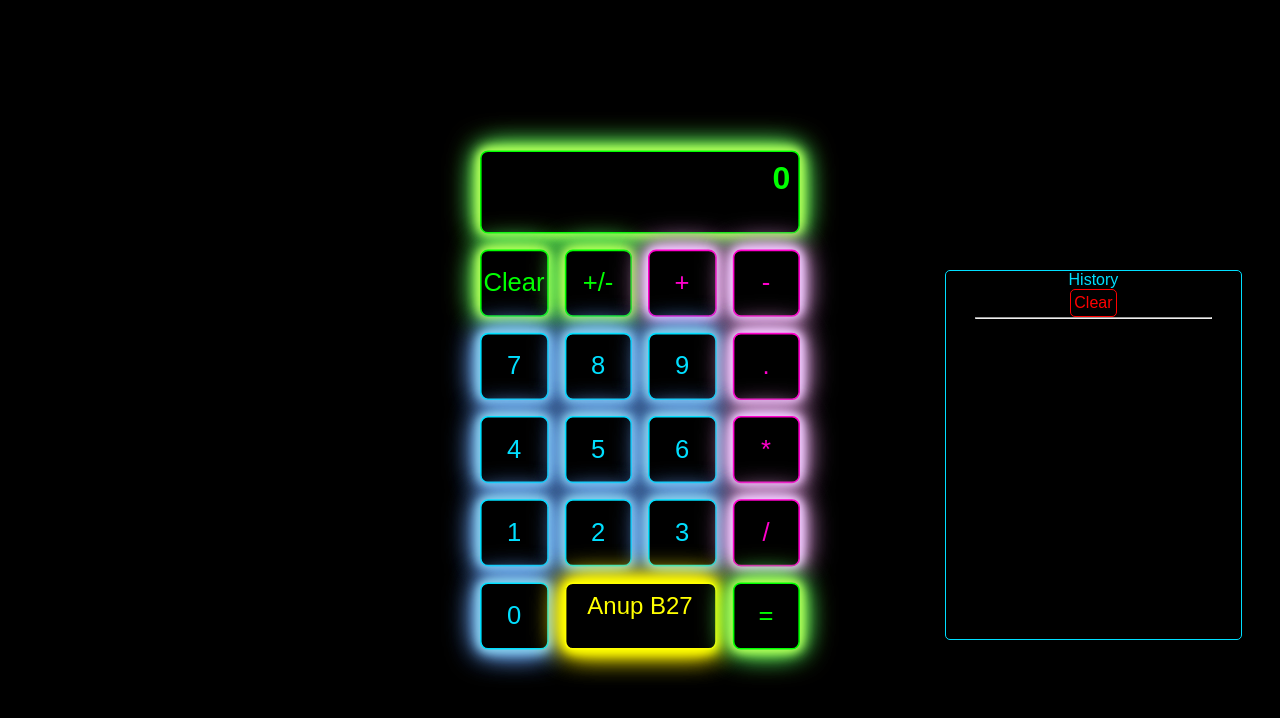
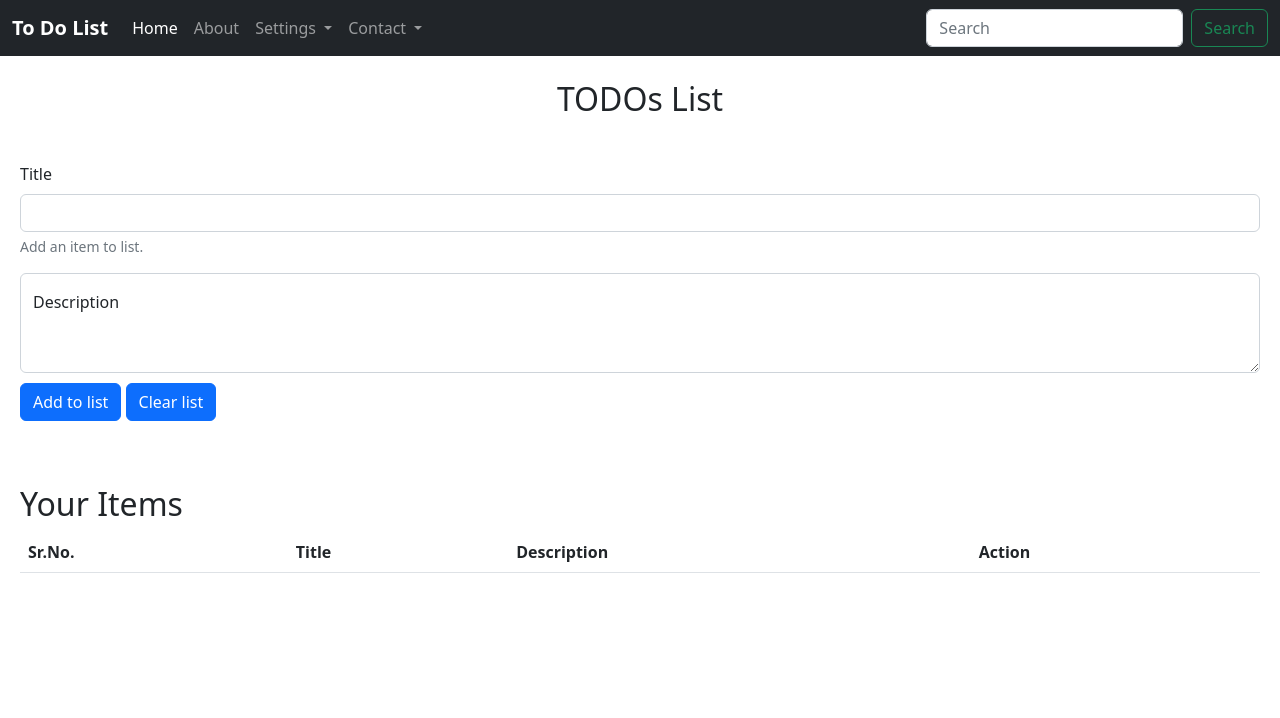
Before and after one commit to anupdhoble/jsTodoProject, a plain HTML site: page index.html in a window 1280 px wide. Drawn offline with nearby package versions, Linux system fonts and the light colour scheme; a web font is replaced by a local one.

Commit message:
Update index.html

```diff
--- a/index.html
+++ b/index.html
@@ -1,295 +1,185 @@
-<!DOCTYPE html>
-<html>
+<!doctype html>
+<html lang="en">
 
 <head>
-    <link href="https://fonts.googleapis.com/css2?family=Roboto:wght@400;700&display=swap" rel="stylesheet">
-    <title>Calculator</title>
-    <style>
-        @import url('https://fonts.googleapis.com/css2?family=Monomaniac+One&display=swap');
-
-        * {
-            margin: 0;
-            padding: 0;
-        }
-
-        body {
-            font-family: 'Monomaniac One', sans-serif;
-            background-color: black;
-            width: 100vw;
-            height: 100vh;
-        }
-
-        #container {
-            display: flex;
-            justify-content: center;
-            align-items: center;
-            height: 100vh;
-        }
-
-        .calculator {
-            transform: scale(1.6);
-            display: grid;
-            grid-template-columns: repeat(4, 1fr);
-            gap: 10px;
-            width: 200px;
-        }
-
-        .result {
-            grid-column: 1 / span 4;
-            height: 40px;
-            text-align: right;
-            box-shadow: 0 0 5px #B2FF59, 0 0 8px #B2FF59, 0 0 10px #B2FF59, 0 0 20px #B2FF59, 0 0 15px #00C853, 0 0 20px #00C853;
-            border: 1px solid #00ff00;
-            padding: 5px;
-            border-radius: 5px;
-            background-color: black;
-            color: #00ff00;
-            font-weight: bold;
-            font-size: 20px;
-        }
-
-        .buttonnull {
-            grid-column: 2 / span 2;
-            text-align: right;
-            border: 1px solid #ffff00;
-            padding: 5px;
-            box-shadow: 0 0 5px #FFFF00, 0 0 8px #FFFF00, 0 0 10px #FFFF00, 0 0 20px #FFFF00, 0 0 15px #FFDF00, 0 0 20px #FFDF00;
-            border-radius: 5px;
-            background-color: black;
-            color: #ffff00;
-            text-align: center;
-            font-size: 15px;
-        }
-
-        .button {
-            height: 40px;
-            text-align: center;
-            box-shadow: 0 0 5px #B2FF59, 0 0 8px #B2FF59, 0 0 10px #B2FF59, 0 0 20px #B2FF59, 0 0 15px #00C853, 0 0 20px #00C853;
-            border-radius: 5px;
-            line-height: 40px;
-            background-color: black;
-            color: #00ff00;
-            cursor: pointer;
-            border: 1px solid #00ff00;
-        }
-
-        .button:hover {
-            background-color: #00ff00;
-            color: black;
-        }
-
-        .button2 {
-            height: 40px;
-            text-align: center;
-            box-shadow: 0 0 5px #F1CBFF, 0 0 8px #F1CBFF, 0 0 10px #F1CBFF, 0 0 20px #F1CBFF, 0 0 15px #8E4585, 0 0 20px #8E4585;
-            border-radius: 5px;
-            line-height: 40px;
-            background-color: black;
-            color: #ff00cc;
-            cursor: pointer;
-            border: 1px solid #ff00cc;
-        }
-
-        .button2:hover {
-            background-color: #ff00cc;
-            color: black;
-        }
-
-        .button3 {
-            height: 40px;
-            text-align: center;
-            border-radius: 5px;
-            box-shadow: 0 0 5px #87CEEB, 0 0 8px #87CEEB, 0 0 10px #87CEEB, 0 0 20px #87CEEB, 0 0 15px #4169E1, 0 0 20px #4169E1;
-            line-height: 40px;
-            background-color: black;
-            color: #00dfff;
-            cursor: pointer;
-            border: 1px solid #00dfff;
-        }
-
-        .button3:hover {
-            background-color: #00dfff;
-            color: black;
-        }
-
-        #history {
-            height: 46vh;
-            position: absolute;
-            width: 23vw;
-            right: 3vw;
-            bottom: 20vh;
-            background-color: black;
-            color: #00dfff;
-            border: 1px solid #00dfff;
-            border-radius: 5px;
-        }
-
-        .buttonclear {
-            height: 20px;
-            display: flex;
-            justify-content: center;
-            align-items: center;
-            padding: 3px;
-            border-radius: 5px;
-            background-color: black;
-            color: red;
-            cursor: pointer;
-            border: 1px solid red;
-        }
-
-        .buttonclear:hover {
-            background-color: red;
-            color: white;
-        }
-
-        .histchild1 {
-            display: flex;
-            justify-content: center;
-            align-items: center;
-            flex-direction: column;
-        }
-
-        #history hr {
-            width: 80%;
-        }
-
-        .histchild2 {
-            color: #00dfff;
-            height: 80%;
-            width: 100%;
-            overflow-y: auto;
-        }
-
-        .histitem {
-
-            padding:5px;
-            text-align: right;
-        }
-    </style>
+    <meta charset="utf-8">
+    <meta name="viewport" content="width=device-width, initial-scale=1">
+    <title>To Do List</title>
+    <link href="https://cdn.jsdelivr.net/npm/bootstrap@5.2.0/dist/css/bootstrap.min.css" rel="stylesheet"
+        integrity="sha384-gH2yIJqKdNHPEq0n4Mqa/HGKIhSkIHeL5AyhkYV8i59U5AR6csBvApHHNl/vI1Bx" crossorigin="anonymous">
 </head>
 
 <body>
-    <div id="container">
-        <div class="calculator">
-            <div class="result" id="result">0</div>
-            <div class="button" onclick="clearResult()">Clear</div>
-            <div class="button" onclick="toggleSign()">+/-</div>
-            <div class="button2" onclick="appendOperator('+')">+</div>
-            <div class="button2" onclick="appendOperator('-')">-</div>
-            <div class="button3" onclick="appendNumber('7')">7</div>
-            <div class="button3" onclick="appendNumber('8')">8</div>
-            <div class="button3" onclick="appendNumber('9')">9</div>
-            <div class="button2" onclick="appendOperator('.')">.</div>
-            <div class="button3" onclick="appendNumber('4')">4</div>
-            <div class="button3" onclick="appendNumber('5')">5</div>
-            <div class="button3" onclick="appendNumber('6')">6</div>
-            <div class="button2" onclick="appendOperator('*')">*</div>
-            <div class="button3" onclick="appendNumber('1')">1</div>
-            <div class="button3" onclick="appendNumber('2')">2</div>
-            <div class="button3" onclick="appendNumber('3')">3</div>
-            <div class="button2" onclick="appendOperator('/')">/</div>
-            <div class="button3" onclick="appendNumber('0')">0</div>
-            <div class="buttonnull" onclick="appendNumber('0')">Anup B27</div>
-            <div class="button" onclick="calculate()">=</div>
+    <script src="https://cdn.jsdelivr.net/npm/bootstrap@5.2.0/dist/js/bootstrap.bundle.min.js"
+        integrity="sha384-A3rJD856KowSb7dwlZdYEkO39Gagi7vIsF0jrRAoQmDKKtQBHUuLZ9AsSv4jD4Xa"
+        crossorigin="anonymous"></script>
+
+    <nav class="navbar navbar-expand-lg navbar-dark bg-dark">
+        <div class="container-fluid">
+
+
+
+            <a class="navbar-brand" href="#"><b>To Do List</b></a>
+            <button class="navbar-toggler" type="button" data-bs-toggle="collapse"
+                data-bs-target="#navbarSupportedContent" aria-controls="navbarSupportedContent" aria-expanded="false"
+                aria-label="Toggle navigation">
+                <span class="navbar-toggler-icon"></span>
+            </button>
+            <div class="collapse navbar-collapse" id="navbarSupportedContent">
+                <ul class="navbar-nav me-auto mb-2 mb-lg-0">
+                    <li class="nav-item">
+                        <a class="nav-link active" aria-current="page" href="#">Home</a>
+                    </li>
+                    <li class="nav-item">
+                        <a class="nav-link" href="#">About</a>
+                    </li>
+                    <li class="nav-item dropdown">
+                        <a class="nav-link dropdown-toggle" href="#" role="button" data-bs-toggle="dropdown"
+                            aria-expanded="false">
+                            Settings
+                        </a>
+                        <ul class="dropdown-menu">
+                            <li><a class="dropdown-item" href="#">Technologies used:</a></li>
+                            <li>
+                                <hr class="dropdown-divider">
+                            </li>
+                            <li><a class="dropdown-item" href="#">HTML</a></li>
+                            <li><a class="dropdown-item" href="#">Bootstrap</a></li>
+                            <li><a class="dropdown-item" href="#">Javascript</a></li>
+                        </ul>
+                    </li>
+                    <li class="nav-item dropdown">
+                        <a class="nav-link dropdown-toggle" href="#" role="button" data-bs-toggle="dropdown"
+                            aria-expanded="false">
+                            Contact
+                        </a>
+                        <ul class="dropdown-menu">
+                            <li><a class="dropdown-item" href="#">Made By:</a></li>
+                            <li>
+                                <hr class="dropdown-divider">
+                            </li>
+                            <li><a class="dropdown-item" href="#">Anup Dhoble</a></li>
+                            <li><a class="dropdown-item" href="#">anupdhoble15@gmail.com</a></li>
+                            <li><a class="dropdown-item" href="#">CSE First Year B.E. RCOEM</a></li>
+
+                        </ul>
+                    </li>
+                </ul>
+                <form class="d-flex" role="search">
+                    <input class="form-control me-2" type="search" placeholder="Search" aria-label="Search">
+                    <button class="btn btn-outline-success" type="submit">Search</button>
+                </form>
+            </div>
         </div>
+    </nav>
+
+    <div class="container my-4">
+        <h2 class="text-center">TODOs List</h2>
     </div>
-    <div id="history">
-        <div class="histchild1">
-            History<br>
-            <div class="buttonclear" onclick="clearHistory()">Clear</div>
-            <hr>
+    <div style="padding: 20px;">
+        <div class="mb-3">
+          <label for="title" class="form-label">Title</label>
+          <input type="email" class="form-control" id="title" aria-describedby="emailHelp">
+          <div id="emailHelp" class="form-text">Add an item to list.</div>
         </div>
-        <div class="histchild2"></div>
-    </div>
+
+        <div class="form-floating" style="margin-bottom:10px;">
+            <textarea class="form-control" placeholder="Leave a comment here" id="description" style="height: 100px"></textarea>
+            <label for="description">Description</label>
+          </div>
+
+        <button  id="add" class="btn btn-primary">Add to list</button>
+        <button  id="clear" class="btn btn-primary" onclick="clearnotreserved()">Clear list</button>
+        </div>
+      <div id="items" class="my-4" style="padding: 20px;;">
+        <h2>Your Items</h2>
+        <table class="table">
+            <thead>
+              <tr>
+                <th scope="col">Sr.No.</th>
+                <th scope="col">Title</th>
+                <th scope="col">Description</th>
+                <th scope="col">Action</th>
+
+              </tr>
+            </thead>
+            <tbody id="tablebody">
+              <tr>
+                <th scope="row">1</th>
+                <td>Get Some Coffee</td>
+                <td>You need coffee as you are a coder.</td>
+                <td><button class="btn btn-sm btn-primary">Delete</button></td>
+
+              </tr>
+
+            </tbody>
+          </table>
+      </div>
+
     <script>
-        let currentResult = "0";
-
-        function updateResult() {
-            document.getElementById("result").textContent = currentResult;
-
+        function getAndupdate(){
+            console.log("Updating List...")
+            tit = document.getElementById('title').value;
+            desc = document.getElementById('description').value;
+            if (localStorage.getItem('itemsJSON')==null){
+                itemJSONarray = [];
+                itemJSONarray.push([tit,desc]);
+                localStorage.setItem('itemsJSON',JSON.stringify(itemJSONarray));
+            }
+            else{
+                itemJSONarraystr = localStorage.getItem('itemsJSON')
+                itemJSONarray = JSON.parse(itemJSONarraystr);
+                itemJSONarray.push([tit,desc]);
+                localStorage.setItem('itemsJSON',JSON.stringify(itemJSONarray));
+            }
             update();
+            document.getElementById('title').value="";
+            document.getElementById('description').value="";
         }
-
-        function appendNumber(num) {
-            if (currentResult === "0") {
-                currentResult = num;
-            } else {
-                currentResult += num;
+        function update(){
+            if (localStorage.getItem('itemsJSON')==null){
+                itemJSONarray = [];
+                localStorage.setItem('itemsJSON',JSON.stringify(itemJSONarray));
             }
-            updateResult();
-        }
-
-        function appendOperator(operator) {
-            currentResult += operator;
-            updateResult();
-        }
-
-        function calculate() {
-            try {
-                getAndupdate();
-                currentResult = eval(currentResult);
-                updateResult();
-            } catch (error) {
-                currentResult = "Error";
-                updateResult();
-            }
-        }
-
-        function clearResult() {
-            currentResult = "0";
-            updateResult();
-        }
-
-        function toggleSign() {
-            currentResult = eval(-1 * currentResult);
-            updateResult();
-        }
-
-        function getAndupdate() {
-            console.log("Updating List...");
-            qans = currentResult;
-            ans=eval(currentResult);
-
-            if (localStorage.getItem('itemJSON') == null) {
-                itemJSONarray = [];
-                itemJSONarray.push([qans,ans]);
-                localStorage.setItem('itemJSON', JSON.stringify(itemJSONarray));
-            } else {
-                itemJSONarraystr = localStorage.getItem('itemJSON');
-                itemJSONarray = JSON.parse(itemJSONarraystr);
-                itemJSONarray.push([qans,ans]);
-                localStorage.setItem('itemJSON', JSON.stringify(itemJSONarray));
-            }
-        }
-
-        function update() {
-            if (localStorage.getItem('itemJSON') == null) {
-                itemJSONarray = [];
-                localStorage.setItem('itemJSON', JSON.stringify(itemJSONarray));
-            } else {
-                itemJSONarraystr = localStorage.getItem('itemJSON')
+            else{
+                itemJSONarraystr = localStorage.getItem('itemsJSON')
                 itemJSONarray = JSON.parse(itemJSONarraystr);
 
             }
-            //Populate history
-            let listbody = document.querySelector('.histchild2');
-            let str = "";
-            itemJSONarray.forEach((element) => {
+            //Populate the table
+            let tablebody= document.getElementById('tablebody')
+            let str="";
+            itemJSONarray.forEach((element, index) => {
                 str += `
-                <div class="histitem">${element[0]} <br> = ${element[1]}</div>
-                <center><hr></center>
-                `;
+                <tr>
+                <th scope="row">${index+1}</th>
+                <td>${element[0]}</td>
+                <td>${element[1]}</td>
+                <td><button class="btn btn-sm btn-primary" onclick="deleted(${index})">Delete</button></td>
+               </tr>`;
+
             });
-            listbody.innerHTML = str;
+            tablebody.innerHTML = str;
         }
+        add = document.getElementById("add");
+        add.addEventListener("click",getAndupdate);
 
-        function clearHistory() {
-            localStorage.removeItem('itemJSON');
+        update();
+        function deleted(itemIndex){
+            console.log("Delete",itemIndex)
+            itemJSONarraystr = localStorage.getItem('itemsJSON');
+            itemJSONarray = JSON.parse(itemJSONarraystr);
+            //delete item inex from array
+            itemJSONarray.splice(itemIndex,1);
+            localStorage.setItem('itemsJSON',JSON.stringify(itemJSONarray));//save array
             update();
         }
-
-        // Update history on page load
-        window.onload = update();
+        function clearnotreserved(){
+            if(confirm("Do you want to clear whole list?")){
+            console.log('Clearing the storage...');
+            localStorage.clear();
+            update();}
+        }
     </script>
 </body>
 
```
